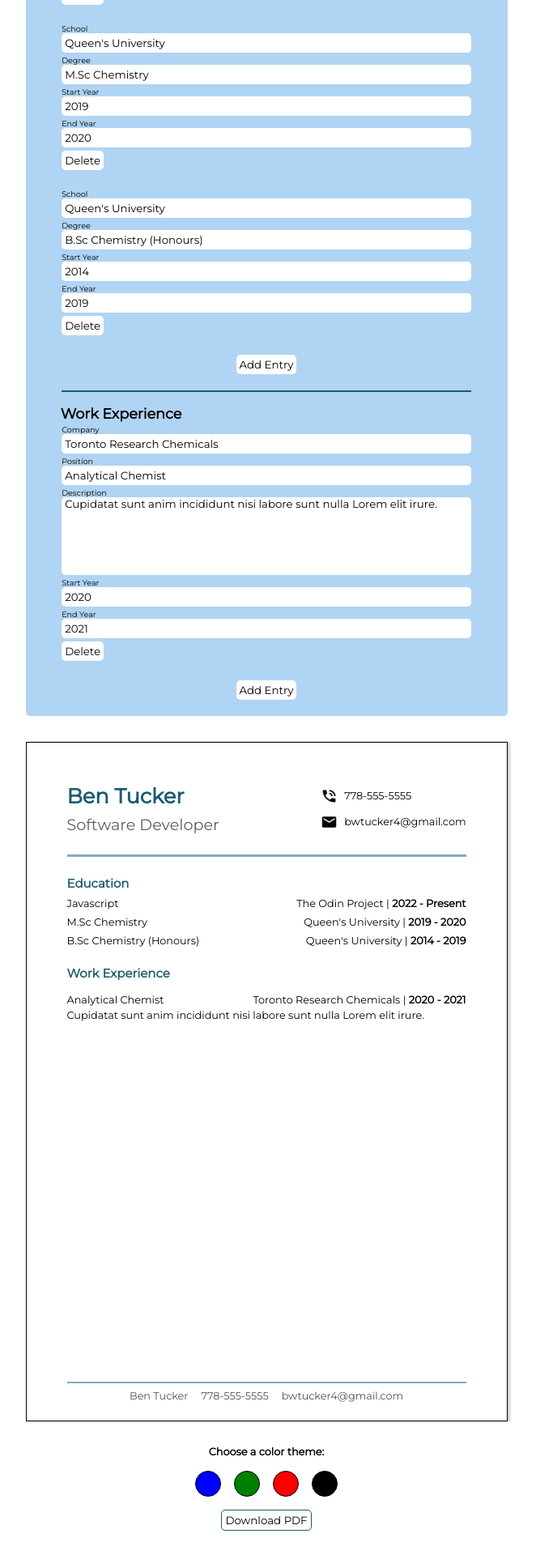
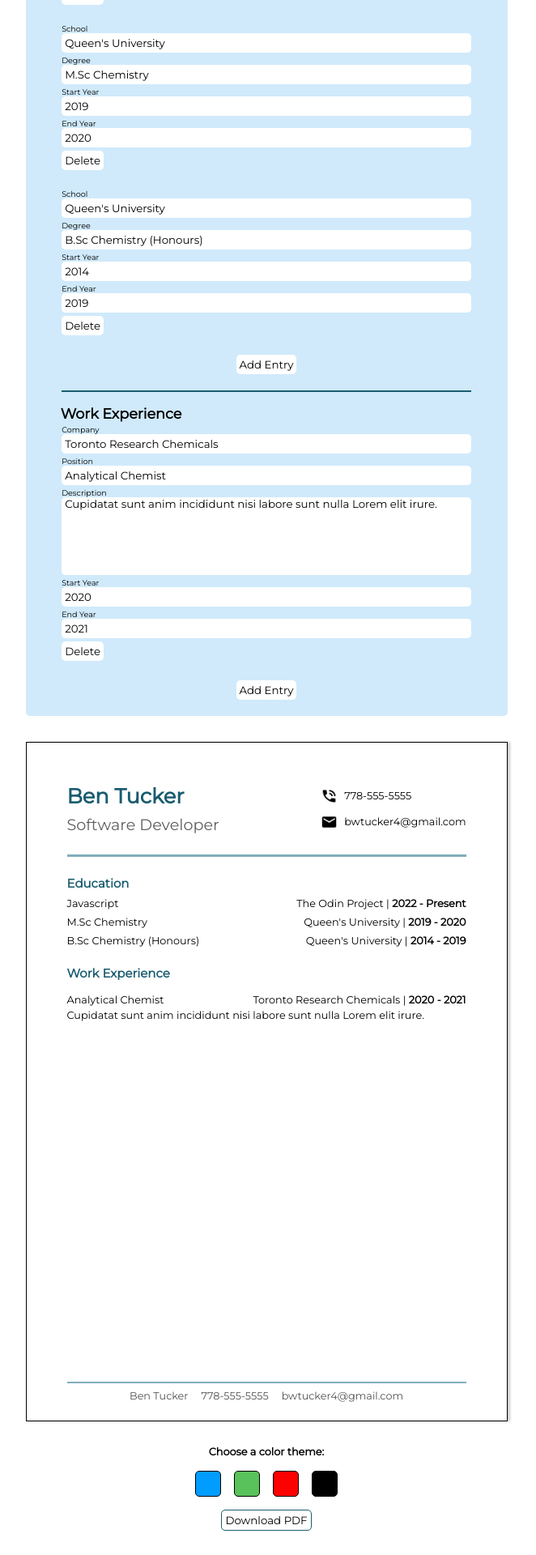
Before and after one commit to tenbucker4/employable, a React (Create React App) app in the folder cv-project/: page / in a window 1280 px wide. Shown: the part 542-2462 px from the top of the page at 81% size, without its empty margins (311-973 px from the left). Built offline with nearby package versions, Linux system fonts and the light colour scheme.

Commit message:
Final layout changes

```diff
--- a/cv-project/src/App.js
+++ b/cv-project/src/App.js
@@ -192,7 +192,7 @@ class App extends Component {
     generatePDF = () => {
         const report = new JsPDF("portrait", "pt", "a4");
         report.html(document.querySelector(".resume-bin")).then(() => {
-            report.save("report.pdf");
+            report.save("resume.pdf");
         });
     };
 
--- a/cv-project/src/styles/app.css
+++ b/cv-project/src/styles/app.css
@@ -76,7 +76,7 @@ textarea {
     flex-direction: column;
     align-items: center;
     width: 595px;
-    background-color: rgb(176, 212, 243);
+    background-color: #d0eafb;
     border-radius: 5px;
     padding-top: 0.5rem;
 }
--- a/cv-project/src/styles/footer.css
+++ b/cv-project/src/styles/footer.css
@@ -13,7 +13,7 @@
 }
 
 .color-picker button {
-    border-radius: 100%;
+    border-radius: 5px;
     border: 1px solid black;
     height: 2rem;
     width: 2rem;
@@ -24,11 +24,11 @@
 }
 
 #blue {
-    background-color: blue;
+    background-color: rgb(0, 157, 255);
 }
 
 #green {
-    background-color: green;
+    background-color: rgb(90, 194, 90);
 }
 
 #black {
```
